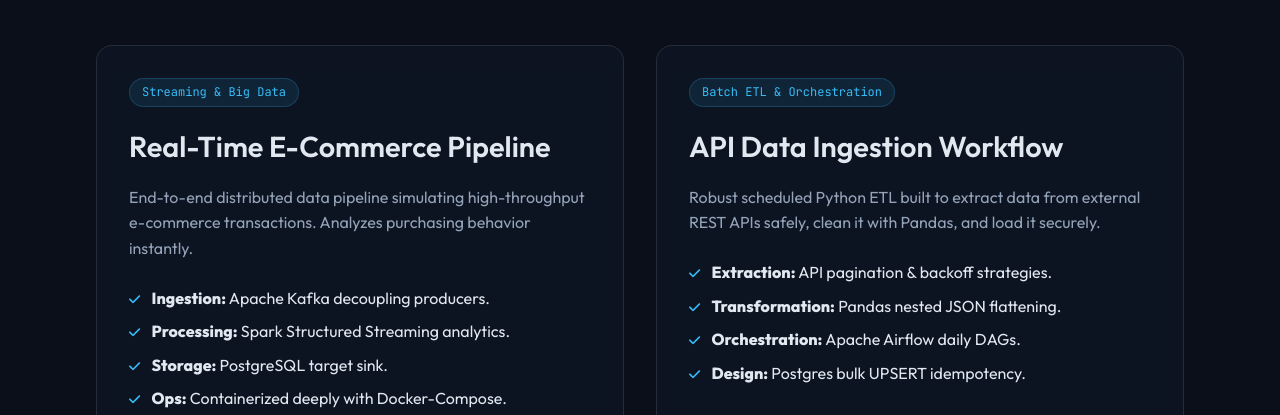
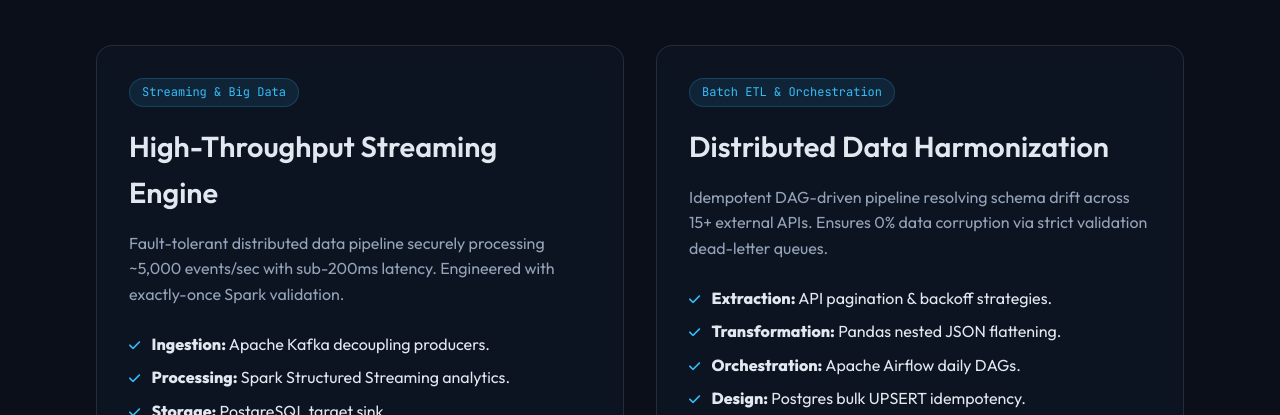
Before and after one commit to ahmedhassn7896/ahmed, a plain HTML site: page web-portfolio/index.html in a window 1280 px wide. Shown: the part 2326-2741 px from the top of the page. Drawn offline with Linux system fonts and the light colour scheme.

Commit message:
Elevate portfolio to FAANG tier text

```diff
--- a/web-portfolio/index.html
+++ b/web-portfolio/index.html
@@ -127,9 +127,9 @@
             <div class="project-showcase">
                 <div class="project-info glass-card">
                     <div class="project-tag">Streaming & Big Data</div>
-                    <h3 class="project-title">Real-Time E-Commerce Pipeline</h3>
-                    <p class="project-description">End-to-end distributed data pipeline simulating high-throughput
-                        e-commerce transactions. Analyzes purchasing behavior instantly.</p>
+                    <h3 class="project-title">High-Throughput Streaming Engine</h3>
+                    <p class="project-description">Fault-tolerant distributed data pipeline securely processing ~5,000
+                        events/sec with sub-200ms latency. Engineered with exactly-once Spark validation.</p>
                     <ul class="project-features">
                         <li><i class="fas fa-check"></i> <strong>Ingestion:</strong> Apache Kafka decoupling producers.
                         </li>
@@ -150,9 +150,9 @@
 
                 <div class="project-info glass-card">
                     <div class="project-tag">Batch ETL & Orchestration</div>
-                    <h3 class="project-title">API Data Ingestion Workflow</h3>
-                    <p class="project-description">Robust scheduled Python ETL built to extract data from external REST
-                        APIs safely, clean it with Pandas, and load it securely.</p>
+                    <h3 class="project-title">Distributed Data Harmonization</h3>
+                    <p class="project-description">Idempotent DAG-driven pipeline resolving schema drift across 15+
+                        external APIs. Ensures 0% data corruption via strict validation dead-letter queues.</p>
                     <ul class="project-features">
                         <li><i class="fas fa-check"></i> <strong>Extraction:</strong> API pagination & backoff
                             strategies.</li>
```
Also changed, not shown: 2 other files.
